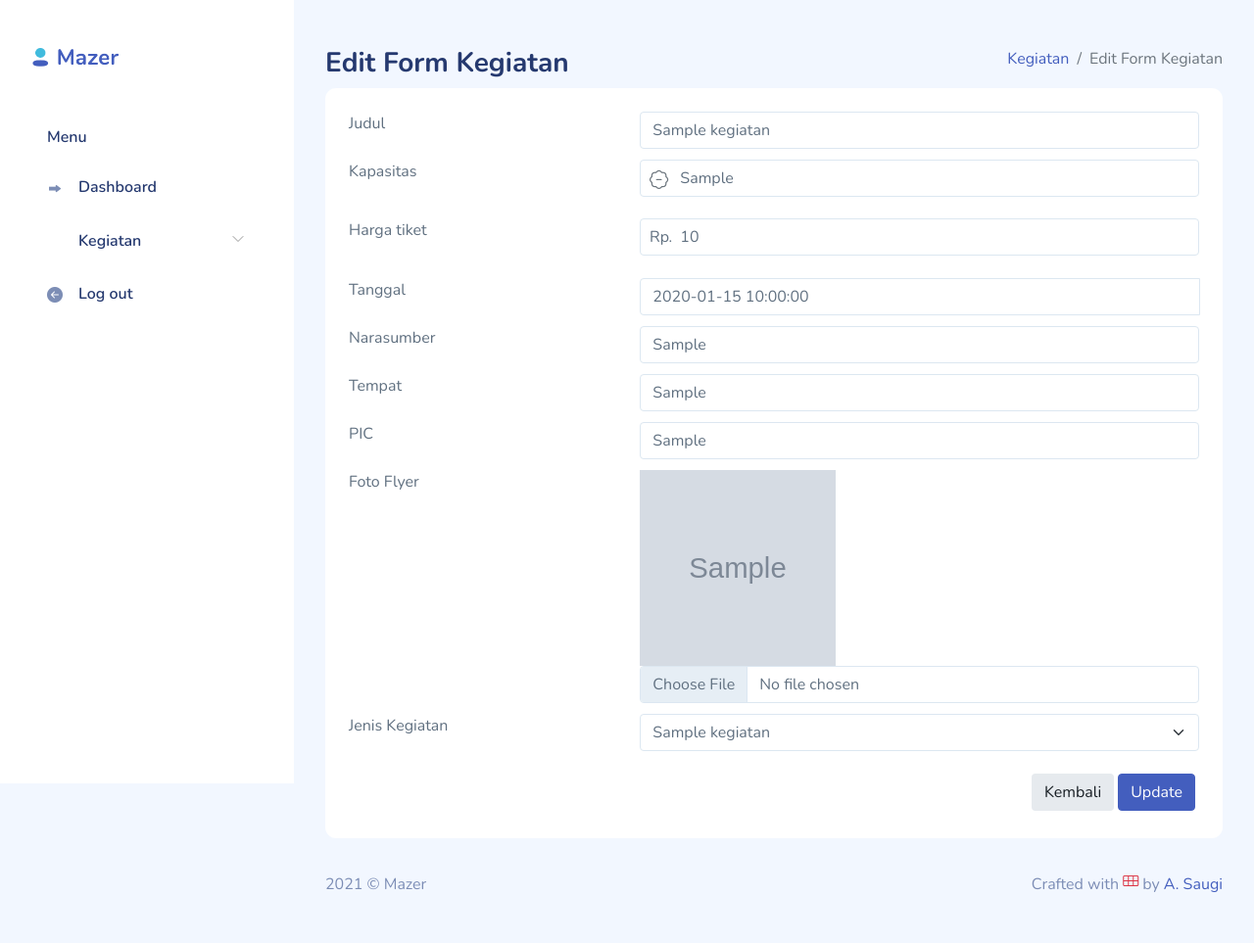
After one commit to hidesec/CI-CD-Codeigniter-3, a CodeIgniter app: page /database/index.php/kegiatan/show/1 in a window 1280 px wide. The commit adds this page. Shown: the whole page at 98% size. Run offline with CodeIgniter, Linux system fonts and the light colour scheme; the visitor is signed in with stand-in values (Sample User, id 1); tables that the repository leaves empty or names only in its code hold one stand-in row (values such as "Sample post"); grey boxes marked "Sample" are stand-in pictures; some libraries are stand-ins or nearby versions.

Commit message:
CRUD Kegiatan

```diff
--- a/application/config/routes.php
+++ b/application/config/routes.php
@@ -58,6 +58,11 @@ $route['post-register']['post'] = 'register/new_user_registration';
 $route['dashboard'] = 'dashboard';
 $route['logout'] = 'login/logout';
 $route['kegiatan'] = 'kegiatan';
+$route['kegiatan/create'] = 'kegiatan/create';
+$route['kegiatan/store'] = 'kegiatan/store';
+$route['kegiatan/edit/(:num)'] = 'kegiatan/show/$1';
+$route['kegiatan/update/(:num)'] = 'kegiatan/update/$1';
+$route['kegiatan/hapus/(:num)'] = 'kegiatan/delete/$1';
 $route['jenis-kegiatan'] = 'jenis_kegiatan';
 $route['jenis-kegiatan/create'] = 'jenis_kegiatan/create';
 $toute['jenis-kegiatan/store'] = 'jenis_kegiatan/store';
--- a/application/controllers/Kegiatan.php
+++ b/application/controllers/Kegiatan.php
@@ -4,12 +4,164 @@ defined('BASEPATH') OR exit('No direct script access allowed');
 class Kegiatan extends CI_Controller{
 	public function __construct(){
 		parent::__construct();
+		//load url helper library
+		$this->load->helper('url');
+		// Load form helper library
+		$this->load->helper('form');
+		//load security helper
+		$this->load->helper('security');
+		// Load form validation library
+		$this->load->library('form_validation');
+		// Load session library
+		$this->load->library('session');
+		// Load database
+		$this->load->model('Jenis_kegiatan_model');
+		$this->load->model('Kegiatan_model');
 	}
 
 	public function index(){
 		$this->load->view('master_view/header');
 		$this->load->view('master_view/sidebar');
-		$this->load->view('kegiatan/kegiatan');
+		$data['kegiatan'] = $this->Kegiatan_model->get_kegiatan();
+		$data['message_display'] = $this->session->flashdata('messages');
+		$this->load->view('kegiatan/kegiatan', $data);
 		$this->load->view('master_view/footer');
 	}
+
+	public function create(){
+		$this->load->view('master_view/header');
+		$this->load->view('master_view/sidebar');
+		$data['jenis_kegiatan'] = $this->Jenis_kegiatan_model->get_jenis_kegiatan();
+		$data['message_display'] = $this->session->flashdata('messages');
+		$this->load->view('kegiatan/kegiatan_form', $data);
+		$this->load->view('master_view/footer');
+	}
+
+	public function store(){
+		$this->form_validation->set_rules('judul', 'Judul', 'trim|required|xss_clean');
+		$this->form_validation->set_rules('kapasitas', 'Kapasitas', 'trim|required|xss_clean');
+		$this->form_validation->set_rules('harga_tiket', 'Harga_tiket', 'trim|required|xss_clean');
+		$this->form_validation->set_rules('tanggal', 'Tanggal', 'trim|required|xss_clean');
+		$this->form_validation->set_rules('narasumber', 'Narasumber', 'trim|required|xss_clean');
+		$this->form_validation->set_rules('tempat', 'Tempat', 'trim|required|xss_clean');
+		$this->form_validation->set_rules('pic', 'Pic', 'trim|required|xss_clean');
+		$this->form_validation->set_rules('foto_flyer', 'Foto_flyer', 'trim|required|xss_clean');
+		$this->form_validation->set_rules('jenis_id', 'Jenis_id', 'trim|required|xss_clean');
+
+		$config['upload_path']          = './assets/upload';
+		$config['allowed_types']        = 'gif|jpg|jpeg|png';
+		$config['overwrite']            = true;
+		$config['max_size']             = 5024; // 1MB
+		$config['max_width']            = 7080;
+		$config['max_height']           = 7080;
+
+		$this->load->library('upload', $config);
+		if (!$this->upload->do_upload('foto_flyer')) {
+			$messages = $this->upload->display_errors();
+			$this->session->set_flashdata('messages', $messages);
+			redirect("kegiatan/create");
+		} else {
+			$file_upload = $this->upload->data();
+			$data = array(
+				'judul' => $this->input->post('judul'),
+				'kapasitas' => $this->input->post('kapasitas'),
+				'harga_tiket' => $this->input->post('harga_tiket'),
+				'tanggal' => date("Y-m-d", strtotime($this->input->post('tanggal'))),
+				'narasumber' => $this->input->post('narasumber'),
+				'tempat' => $this->input->post('tempat'),
+				'pic' => $this->input->post('pic'),
+				'foto_flyer' => '/assets/upload/'.$file_upload["orig_name"],
+				'jenis_id' => $this->input->post('jenis_id'),
+			);
+			$result = $this->Kegiatan_model->kegiatan_insert($data);
+
+			if ($result == TRUE) {
+				$messages = 'Berhasil menambahkan kegiatan '.$this->input->post('judul').'!';
+				$this->session->set_flashdata('messages', $messages);
+				redirect("kegiatan");
+			}else{
+				$messages = 'Kegiatan '.$this->input->post('judul').' sudah terdaftar!';
+				$this->session->set_flashdata('messages', $messages);
+				redirect("kegiatan/create");
+			}
+		}
+	}
+
+	public function show($id){
+		$this->load->view('master_view/header');
+		$this->load->view('master_view/sidebar');
+		$data['kegiatan'] = $this->Kegiatan_model->get_kegiatan_id($id);
+		$data['jenis_kegiatan'] = $this->Jenis_kegiatan_model->get_jenis_kegiatan();
+		$data['message_display'] = $this->session->flashdata('messages');
+		$this->load->view('kegiatan/kegiatan_form_edit', $data);
+		$this->load->view('master_view/footer');
+	}
+
+	public function update($id){
+		$this->form_validation->set_rules('judul', 'Judul', 'trim|required|xss_clean');
+		$this->form_validation->set_rules('kapasitas', 'Kapasitas', 'trim|required|xss_clean');
+		$this->form_validation->set_rules('harga_tiket', 'Harga_tiket', 'trim|required|xss_clean');
+		$this->form_validation->set_rules('tanggal', 'Tanggal', 'trim|required|xss_clean');
+		$this->form_validation->set_rules('narasumber', 'Narasumber', 'trim|required|xss_clean');
+		$this->form_validation->set_rules('tempat', 'Tempat', 'trim|required|xss_clean');
+		$this->form_validation->set_rules('pic', 'Pic', 'trim|required|xss_clean');
+		$this->form_validation->set_rules('foto_flyer', 'Foto_flyer', 'trim|required|xss_clean');
+		$this->form_validation->set_rules('jenis_id', 'Jenis_id', 'trim|required|xss_clean');
+
+		$config['upload_path']          = './assets/upload';
+		$config['allowed_types']        = 'gif|jpg|jpeg|png';
+		$config['overwrite']            = true;
+		$config['max_size']             = 5024; // 1MB
+		$config['max_width']            = 7080;
+		$config['max_height']           = 7080;
+
+		$this->load->library('upload', $config);
+		if (!$this->upload->do_upload('foto_flyer')) {
+			echo "masuk if";
+			echo $this->input->post('foto_flyer');
+			die();
+			$messages = $this->upload->display_errors();
+			$this->session->set_flashdata('messages', $messages);
+			redirect("kegiatan/edit/".$id);
+		} else {
+			$file_upload = $this->upload->data();
+			$data = array(
+				'judul' => $this->input->post('judul'),
+				'kapasitas' => $this->input->post('kapasitas'),
+				'harga_tiket' => $this->input->post('harga_tiket'),
+				'tanggal' => date("Y-m-d", strtotime($this->input->post('tanggal'))),
+				'narasumber' => $this->input->post('narasumber'),
+				'tempat' => $this->input->post('tempat'),
+				'pic' => $this->input->post('pic'),
+				'foto_flyer' => '/assets/upload/'.$file_upload["orig_name"],
+				'jenis_id' => $this->input->post('jenis_id'),
+			);
+			$result = $this->Kegiatan_model->kegiatan_update($data, $id);
+
+			if ($result == TRUE) {
+				$messages = 'Berhasil menambahkan kegiatan '.$this->input->post('judul').'!';
+				$this->session->set_flashdata('messages', $messages);
+				redirect("kegiatan");
+			}else{
+				$messages = 'Kegiatan '.$this->input->post('judul').' sudah terdaftar!';
+				$this->session->set_flashdata('messages', $messages);
+				redirect("kegiatan/edit/".$id);
+			}
+		}
+	}
+
+	public function delete($id){
+		$data = $this->Kegiatan_model->get_kegiatan_id($id);
+		$judul_kegiatan = $data[0]["judul"];
+		$result = $this->Kegiatan_model->kegiatan_delete($id);
+		if ($result == TRUE) {
+			$messages = 'Berhasil menghapus kegiatan '.$judul_kegiatan.'!';
+			$this->session->set_flashdata('messages', $messages);
+			redirect("kegiatan");
+		}else{
+			$messages = 'Gagal menghapus kegiatan '.$judul_kegiatan.'!';
+			$this->session->set_flashdata('messages', $messages);
+			redirect("kegiatan");
+		}
+	}
 }
--- /dev/null
+++ b/application/models/Kegiatan_model.php
@@ -0,0 +1,81 @@
+<?php
+
+Class Kegiatan_model extends CI_Model
+{
+
+	public function __construct()
+	{
+		parent::__construct();
+	}
+
+	public function get_kegiatan(){
+		$this->db->select('*');
+		$this->db->from('kegiatan');
+		$query = $this->db->get();
+
+		if($query->num_rows() !== 0)
+		{
+			return $query->result_array();
+		}
+		else
+		{
+			return false;
+		}
+	}
+
+	public function get_kegiatan_id($id){
+		$this->db->select('*');
+		$this->db->from('kegiatan');
+		$this->db->where('id', $id);
+		$this->db->limit(1);
+		$query = $this->db->get();
+
+		if($query->num_rows() !== 0)
+		{
+			return $query->result_array();
+		}
+		else
+		{
+			return false;
+		}
+	}
+
+	public function kegiatan_insert($data){
+		$condition = "judul =" . "'" . $data['judul'] . "'";
+		$this->db->select('id');
+		$this->db->from('kegiatan');
+		$this->db->where($condition);
+		$this->db->limit(1);
+		$query = $this->db->get();
+
+		if ($query->num_rows() === 0) {
+			$this->db->insert('kegiatan', $data);
+			if ($this->db->affected_rows() > 0) {
+				return true;
+			} else {
+				return false;
+			}
+		} else {
+			return false;
+		}
+	}
+
+	public function kegiatan_update($data, $id){
+		$this->db->where('id', $id);
+		$this->db->update('kegiatan', $data);
+		if ($this->db->affected_rows() > 0) {
+			return true;
+		} else {
+			return false;
+		}
+	}
+
+	public function kegiatan_delete($id){
+		$this->db->delete('kegiatan', array('id' => $id));
+		if ($this->db->affected_rows() > 0) {
+			return true;
+		} else {
+			return false;
+		}
+	}
+}
--- /dev/null
+++ b/application/views/kegiatan/kegiatan_form_edit.php
@@ -0,0 +1,152 @@
+<div id="main">
+    <header class="mb-3">
+        <a href="#" class="burger-btn d-block d-xl-none">
+            <i class="bi bi-justify fs-3"></i>
+        </a>
+    </header>
+    <div class="page-heading">
+        <div class="page-title">
+            <div class="row">
+                <div class="col-12 col-md-6 order-md-1 order-last">
+                    <h3>Edit Form Kegiatan</h3>
+                </div>
+                <div class="col-12 col-md-6 order-md-2 order-first">
+                    <nav aria-label="breadcrumb" class="breadcrumb-header float-start float-lg-end">
+                        <ol class="breadcrumb">
+                            <li class="breadcrumb-item"><a href="<?=site_url('kegiatan')?>">Kegiatan</a></li>
+                            <li class="breadcrumb-item active" aria-current="page">Edit Form Kegiatan</li>
+                        </ol>
+                    </nav>
+                </div>
+            </div>
+        </div>
+		<?php
+			if (isset($message_display)) {
+				echo "<div class='alert alert-warning'>";
+				echo $message_display;
+				echo "</div>";
+			}
+		?>
+        <section class="section">
+            <div class="card">
+				<div class="card-content">
+					<div class="card-body">
+						<?php echo validation_errors(); ?>
+
+						<?php echo form_open_multipart('kegiatan/update/'.$kegiatan[0]['id'], 'class="form form-horizontal"'); ?>
+                    		<div class="form-body">
+								<div class="row">
+									<div class="col-md-4">
+										<label>Judul</label>
+									</div>
+									<div class="col-md-8 form-group">
+										<input type="text" id="first-name" class="form-control"
+											name="judul" placeholder="Judul" value="<?=$kegiatan[0]['judul']?>">
+									</div>
+									<div class="col-md-4">
+										<label>Kapasitas</label>
+									</div>
+									<div class="col-md-8 form-group">
+										<div class="form-group position-relative has-icon-left">
+                                            <input type="text" class="form-control"
+                                                placeholder="Kapasitas" name="kapasitas" value="<?=$kegiatan[0]['kapasitas']?>">
+                                            <div class="form-control-icon">
+                                                <i class="bi bi-person"></i>
+                                            </div>
+                                        </div>
+									</div>
+									<div class="col-md-4">
+										<label>Harga tiket</label>
+									</div>
+									<div class="col-md-8 form-group">
+										<div class="form-group position-relative has-icon-left">
+                                            <input type="text" class="form-control"
+                                                placeholder="Harga Tiket" name="harga_tiket" value="<?=$kegiatan[0]['harga_tiket']?>">
+                                            <div class="form-control-icon">
+                                                Rp.
+                                            </div>
+                                        </div>
+									</div>
+									<div class="col-md-4">
+										<label>Tanggal</label>
+									</div>
+									<div class="col-md-8 form-group">
+										<div class="input-group date" data-provide="datepicker">
+											<input type="text" class="form-control" name="tanggal" placeholder="Tanggal" value="<?=$kegiatan[0]['tanggal']?>">
+											<div class="input-group-addon">
+												<span class="glyphicon glyphicon-th"></span>
+											</div>
+										</div>
+									</div>
+									<div class="col-md-4">
+										<label>Narasumber</label>
+									</div>
+									<div class="col-md-8 form-group">
+										<input type="text" id="first-name" class="form-control"
+											name="narasumber" placeholder="Narasumber" value="<?=$kegiatan[0]['narasumber']?>">
+									</div>
+									<div class="col-md-4">
+										<label>Tempat</label>
+									</div>
+									<div class="col-md-8 form-group">
+										<input type="text" id="first-name" class="form-control"
+											name="tempat" placeholder="Tempat" value="<?=$kegiatan[0]['tempat']?>">
+									</div>
+									<div class="col-md-4">
+										<label>PIC</label>
+									</div>
+									<div class="col-md-8 form-group">
+										<input type="text" id="first-name" class="form-control"
+											name="pic" placeholder="PIC" value="<?=$kegiatan[0]['pic']?>">
+									</div>
+									<div class="col-md-4">
+										<label>Foto Flyer</label>
+									</div>
+
+									<div class="col-md-8 form-group">
+										<img src="<?php echo base_url().$kegiatan[0]['foto_flyer'];?>" width="200" height="200">
+										<br>
+										<input class="form-control" type="file" id="formFile" name="foto_flyer" value="<?php echo base_url().$kegiatan[0]['foto_flyer']?>">
+									</div>
+									<div class="col-md-4">
+										<label>Jenis Kegiatan</label>
+									</div>
+									<div class="col-md-8 form-group">
+										<fieldset class="form-group">
+                                        <select class="form-select" id="basicSelect" name="jenis_id">
+											<?php
+												foreach($jenis_kegiatan as $jns){
+											?>
+                                            <option value="<?=$jns["id"]?>" <?=$kegiatan[0]['jenis_id'] === $jns["id"] ? 'selected' : ''?>><?=$jns["nama"]?></option>
+											<?php
+												}
+											?>
+                                        </select>
+                                    </fieldset>
+									</div>
+									<div class="col-sm-12 d-flex justify-content-end">
+										<a href="<?=site_url('kegiatan')?>"
+											class="btn btn-light-secondary me-1 mb-1">Kembali</a>
+										<button type="submit"
+											class="btn btn-primary me-1 mb-1">Update</button>
+									</div>
+								</div>
+							</div>
+						</form>
+					</div>
+				</div>
+            </div>
+        </section>
+    </div>
+    <footer>
+        <div class="footer clearfix mb-0 text-muted">
+            <div class="float-start">
+                <p>2021 &copy; Mazer</p>
+            </div>
+            <div class="float-end">
+                <p>Crafted with <span class="text-danger"><i class="bi bi-heart"></i></span> by <a
+                        href="http://ahmadsaugi.com">A. Saugi</a></p>
+            </div>
+        </div>
+    </footer>
+</div>
```
Also changed, not shown: application/views/kegiatan/kegiatan.php (+66 -12 lines), application/views/kegiatan/kegiatan_form.php (added, +149 -0 lines), 1 other file.
